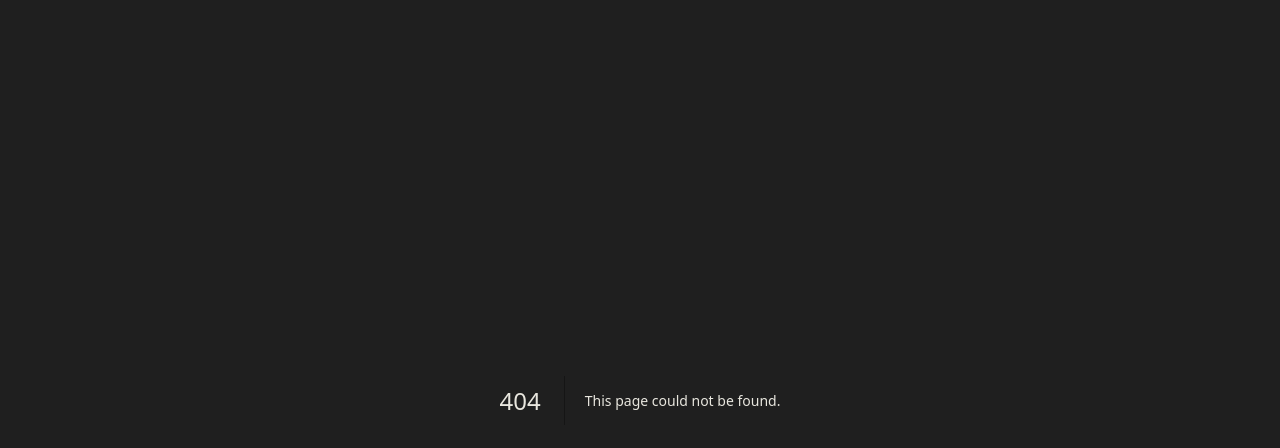
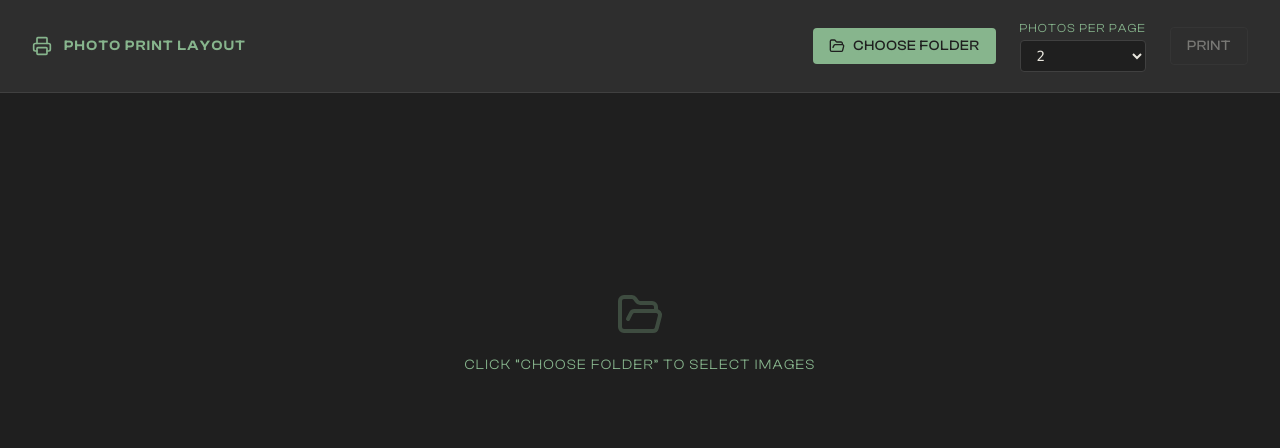
Before and after one commit to jack-rowe/portfolio, a Next.js app: page /photo-print in a window 1280 px wide. Before the commit this address had no page. Shown: the top 448 px of the page. Built offline with nearby package versions, Linux system fonts and the light colour scheme.

Commit message:
added photo layout page that was built earlier

```diff
--- /dev/null
+++ b/src/app/(main)/_components/NavMenu.tsx
@@ -0,0 +1,53 @@
+"use client";
+
+import { useState } from "react";
+import { ChevronUp, LandPlot, Menu, Printer } from "lucide-react";
+import Link from "next/link";
+
+export function NavMenu() {
+    const [menuOpen, setMenuOpen] = useState(false);
+
+    return (
+        <div className="fixed top-5 right-5 z-50">
+            <button
+                onClick={() => setMenuOpen(!menuOpen)}
+                className="relative w-6 h-6 text-muted-foreground hover:text-primary transition-colors duration-200"
+                aria-label={menuOpen ? "Close menu" : "Open menu"}
+            >
+                <Menu
+                    className={`w-6 h-6 absolute inset-0 transition-all duration-300 ${menuOpen ? "opacity-0 rotate-90 scale-75" : "opacity-100 rotate-0 scale-100"
+                        }`}
+                />
+                <ChevronUp
+                    className={`w-6 h-6 absolute inset-0 transition-all duration-300 ${menuOpen ? "opacity-100 rotate-0 scale-100" : "opacity-0 -rotate-90 scale-75"
+                        }`}
+                />
+            </button>
+
+            <div
+                className={`absolute bg-background/20 backdrop-blur-md  pl-4 py-2 rounded-lg top-full mt-3 right-0 flex flex-col items-end gap-3 transition-all duration-300 ease-in-out ${menuOpen
+                    ? "opacity-100 pointer-events-auto translate-y-0"
+                    : "opacity-0 pointer-events-none -translate-y-2"
+                    }`}
+            >
+                <Link
+                    href="/golf"
+                    className="flex items-center gap-3 text-muted-foreground hover:text-primary transition-colors"
+                >
+                    <span className="text-sm font-medium whitespace-nowrap">Golf Scorecard</span>
+                    <LandPlot className="w-6 h-6 flex-shrink-0" />
+                </Link>
+
+                <Link
+                    href="/photo-print"
+                    className="flex items-center gap-3 text-muted-foreground hover:text-primary transition-colors"
+                >
+                    <span className="text-sm font-medium whitespace-nowrap">Photo Print Layout</span>
+                    <Printer className="w-6 h-6 flex-shrink-0" />
+                </Link>
+
+
+            </div>
+        </div>
+    );
+}
--- a/src/app/(main)/page.tsx
+++ b/src/app/(main)/page.tsx
@@ -1,8 +1,8 @@
 "use client";
 
-import { ChevronDown, LandPlot, Mail } from "lucide-react";
-import Link from "next/link";
+import { ChevronDown, Mail } from "lucide-react";
 
+import { NavMenu } from "./_components/NavMenu";
 import { ProjectGrid } from "./_components/ProjectGrid";
 
 export default function PortfolioPage() {
@@ -57,9 +57,7 @@ export default function PortfolioPage() {
           </div>
         </div>
 
-        <Link href="/golf" className="absolute top-5 right-5">
-          <LandPlot className="w-6 h-6 text-muted-foreground" />
-        </Link>
+        <NavMenu />
 
         <a
           href="#projects"
--- /dev/null
+++ b/src/app/(main)/photo-print/page.tsx
@@ -0,0 +1,176 @@
+"use client";
+
+import { useRef, useState, useCallback } from "react";
+import { Printer, FolderOpen } from "lucide-react";
+import Link from "next/link";
+
+const IMAGE_EXTS = new Set([
+  "jpg", "jpeg", "png", "webp", "gif", "bmp",
+  "tiff", "tif", "avif", "heic", "svg",
+]);
+
+const COL_MAP: Record<number, number> = { 1: 1, 2: 2, 3: 3, 4: 2, 6: 3 };
+
+const PER_PAGE_OPTIONS: number[] = [1, 2, 3, 4, 6];
+
+export default function PhotoPrintPage() {
+  const [files, setFiles] = useState<File[]>([]);
+  const [perPage, setPerPage] = useState(2);
+  const inputRef = useRef<HTMLInputElement>(null);
+
+  const handleFiles = useCallback((raw: FileList | null) => {
+    if (!raw) return;
+    const filtered = Array.from(raw).filter((f) => {
+      const ext = f.name.split(".").pop()?.toLowerCase() ?? "";
+      return IMAGE_EXTS.has(ext);
+    });
+    filtered.sort((a, b) =>
+      a.name.localeCompare(b.name, undefined, { numeric: true, sensitivity: "base" })
+    );
+    setFiles(filtered);
+  }, []);
+
+  const cols = COL_MAP[perPage] ?? Math.ceil(Math.sqrt(perPage));
+  const rows = Math.ceil(perPage / cols);
+  const totalPages = files.length === 0 ? 0 : Math.ceil(files.length / perPage);
+
+  return (
+    <div className="font-clash min-h-screen bg-background text-foreground">
+      {/* Controls bar */}
+      <header className="bg-card border-b border-border px-8 py-5 flex items-center gap-6 flex-wrap print:hidden">
+        <div className="mr-auto flex items-center gap-3">
+          <Link href="/" className="text-muted-foreground hover:text-primary transition-colors">
+            <Printer className="w-5 h-5" />
+          </Link>
+          <h1 className="text-sm font-semibold uppercase tracking-widest text-primary">
+            Photo Print Layout
+          </h1>
+        </div>
+
+        <input
+          ref={inputRef}
+          type="file"
+          // @ts-expect-error webkitdirectory is non-standard
+          webkitdirectory=""
+          multiple
+          accept="image/*"
+          className="hidden"
+          onChange={(e) => handleFiles(e.target.files)}
+        />
+
+        <button
+          onClick={() => inputRef.current?.click()}
+          className="flex items-center gap-2 px-4 py-2 rounded bg-primary text-primary-foreground text-sm font-medium uppercase tracking-wider hover:opacity-85 transition-opacity"
+        >
+          <FolderOpen className="w-4 h-4" />
+          Choose Folder
+        </button>
+
+        <label className="flex flex-col gap-1">
+          <span className="text-xs uppercase tracking-widest text-muted-foreground">Photos per page</span>
+          <select
+            value={perPage}
+            onChange={(e) => setPerPage(Number(e.target.value))}
+            className="bg-background border border-border text-foreground px-3 py-1.5 rounded text-sm font-mono"
+          >
+            {PER_PAGE_OPTIONS.map((n) => (
+              <option key={n} value={n}>{n}</option>
+            ))}
+          </select>
+        </label>
+
+        <button
+          onClick={() => globalThis.print()}
+          disabled={files.length === 0}
+          className="px-4 py-2 rounded bg-card border border-border text-foreground text-sm font-medium uppercase tracking-wider hover:border-primary/60 transition-colors disabled:opacity-40 disabled:cursor-not-allowed"
+        >
+          Print
+        </button>
+      </header>
+
+      {/* Preview area */}
+      <div className="print:p-0 px-8 py-10">
+        {files.length === 0 ? (
+          <div className="print:hidden flex flex-col items-center justify-center min-h-[50vh] gap-4 text-muted-foreground">
+            <FolderOpen className="w-12 h-12 opacity-30" />
+            <p className="text-sm uppercase tracking-widest">Click &ldquo;Choose Folder&rdquo; to select images</p>
+          </div>
+        ) : (
+          <>
+            <p className="print:hidden text-xs uppercase tracking-widest text-muted-foreground mb-6">
+              Print Preview &mdash; {perPage} photo{perPage === 1 ? "" : "s"} per page &bull; {files.length} image{files.length === 1 ? "" : "s"} across {totalPages} page{totalPages === 1 ? "" : "s"}
+            </p>
+
+            <div className="flex flex-col gap-8 items-center">
+              {Array.from({ length: totalPages }, (_, p) => (
+                <div
+                  key={p}
+                  className="bg-white print:shadow-none shadow-xl"
+                  style={{
+                    // Screen: scale 8.5in page to ~680px wide for preview
+                    width: "680px",
+                    aspectRatio: "8.5 / 11",
+                    padding: "calc(680px * 0.75 / 8.5) calc(680px * 0.625 / 8.5)",
+                    display: "grid",
+                    gridTemplateColumns: `repeat(${cols}, 1fr)`,
+                    gridTemplateRows: `repeat(${rows}, 1fr)`,
+                    gap: "12px",
+                    position: "relative",
+                  }}
+                >
+                  {Array.from({ length: perPage }, (_, s) => {
+                    const idx = p * perPage + s;
+                    const file = files[idx];
+                    return (
+                      <div
+                        key={s}
+                        className="overflow-hidden flex items-center justify-center"
+                      >
+                        {file ? (
+                          // eslint-disable-next-line @next/next/no-img-element
+                          <img
+                            src={URL.createObjectURL(file)}
+                            alt={file.name}
+                            className="w-full h-full object-contain block"
+                          />
+                        ) : (
+                          <span className="text-xs text-gray-300 font-sans">Empty slot</span>
+                        )}
+                      </div>
+                    );
+                  })}
+                  <div className="print:hidden absolute bottom-3 right-4 text-[10px] text-gray-400 font-sans">
+                    Page {p + 1} of {totalPages}
+                  </div>
+                </div>
+              ))}
+            </div>
+          </>
+        )}
+      </div>
+
+      {/* Print-only styles */}
+      <style>{`
+        @media print {
+          header, .print\\:hidden { display: none !important; }
+          .bg-white {
+            width: 8.5in !important;
+            height: 11in !important;
+            aspect-ratio: unset !important;
+            margin: 0 !important;
+            padding: 0.75in 0.625in !important;
+            gap: 0.2in !important;
+            page-break-after: always;
+            break-after: page;
+            box-shadow: none !important;
+          }
+          .bg-white:last-child {
+            page-break-after: avoid;
+            break-after: avoid;
+          }
+          @page { size: letter portrait; margin: 0; }
+        }
+      `}</style>
+    </div>
+  );
+}
```
